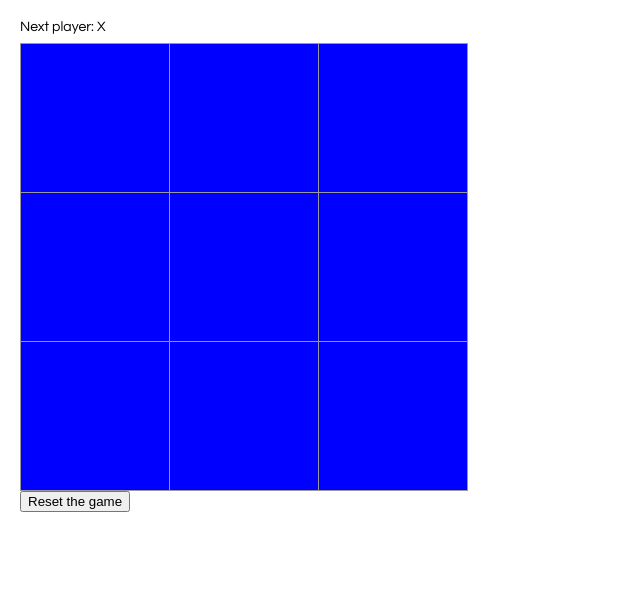
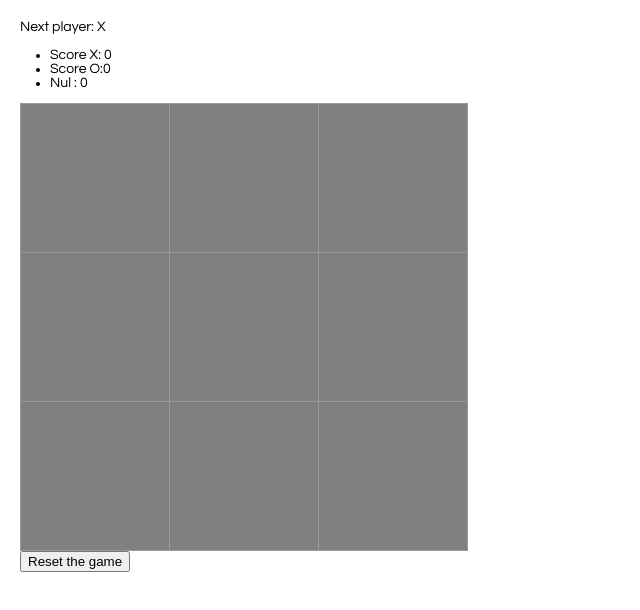
Before and after one commit to bladess/tictactoe-react, a React app: page / in a window 1280 px wide. Shown: the whole page, without its empty margins (0-640 px from the left). Built offline with nearby package versions, Linux system fonts and the light colour scheme.

Commit message:
gestion score + css

```diff
--- a/src/index.css
+++ b/src/index.css
@@ -49,23 +49,26 @@ body {
     margin-left: 20px;
   }
   .unclicked{
-    background: blue;
+    background: grey;
   }
   .clicked{
-    background: pink;
-    color: blue;
+    background: black;
     animation-duration: 25s;
     animation: 5s infinite alternate rotation;
   }
-
+  .caseX{
+    border: 2px solid red;
+    color: red;
+  }
+  .caseO{
+    border: 2px solid blue;
+    color: blue;
+  }
   @keyframes rotation {
     0% {
       font-size: 100px;
     }
-    30% {
-      font-size: 50px;
-    }
     100% {
-      font-size: 25px;
+      font-size:25px;
     }
   }
--- a/src/index.js
+++ b/src/index.js
@@ -12,7 +12,9 @@ function Reset(props){
 }
 function Square(props) {
   return (
-    <button className={"square "+ (props.value !== null ? 'clicked':'unclicked' )} onClick={props.onClick}>
+    <button className={"square "+
+    (props.value !== null ? ('clicked '+ (props.value === 'X' ? 'caseX' : 'caseO')) :'unclicked' )}
+    onClick={props.onClick}>
       {props.value}
     </button>
   );
@@ -27,6 +29,9 @@ class Board extends React.Component {
       squares: Array(9).fill(null),
       xIsNext: true,
       nbCoup : 0,
+      pointX : 0,
+      pointO : 0,
+      nul:0,
     };
   }
   reset(){
@@ -58,16 +63,46 @@ class Board extends React.Component {
   }
   renderReset(){
     return <Reset
-    onClick={() => this.reset()}
+    onClick={() => this.resetScore()}
     />;
+  }
+  resetScore(){
+    this.reset();
+    this.setState({
+      pointX:0,
+      pointO:0,
+      nul:0,
+    })
   }
   render() {
     const winner = calculateWinner(this.state.squares);
     let status;
     if (winner) {
       status = 'Winner: ' + winner;
+      let score;
+      if(winner === 'X'){
+        score = this.state.pointX;
+        score++;
+        this.setState({
+          pointX: score,
+        })
+      }
+      else{
+        score = this.state.pointO;
+        score++;
+        this.setState({
+          pointO: score,
+        })
+      }
+      this.reset();
     } else if(this.state.nbCoup === 9){
       status = 'Match nul';
+      let nul = this.state.nul;
+      nul++;
+      this.setState({
+        nul : nul,
+      });
+      this.reset();
     }
     else{
       status = 'Next player: ' + (this.state.xIsNext ? 'X' : 'O');
@@ -75,6 +110,19 @@ class Board extends React.Component {
     return (
       <div>
         <div className="status">{status}</div>
+        <div>
+            <ul>
+              <li>
+                Score X: {this.state.pointX}
+              </li>
+              <li>
+                Score O:{this.state.pointO}
+              </li>
+              <li>
+                Nul : {this.state.nul}
+              </li>
+            </ul>
+        </div>
         <div className="board-row">
           {this.renderSquare(0)}
           {this.renderSquare(1)}
```
